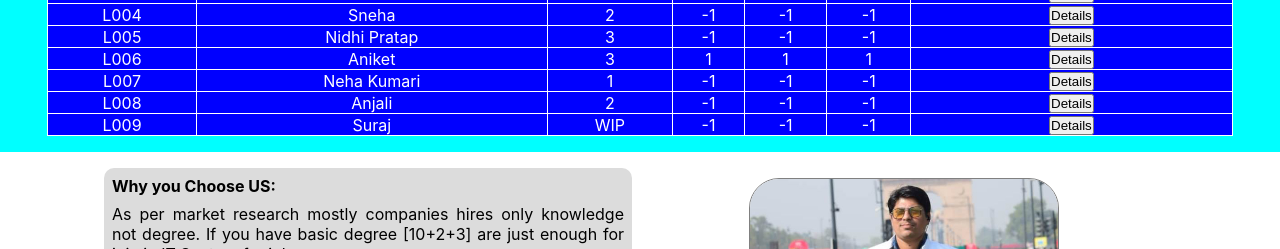
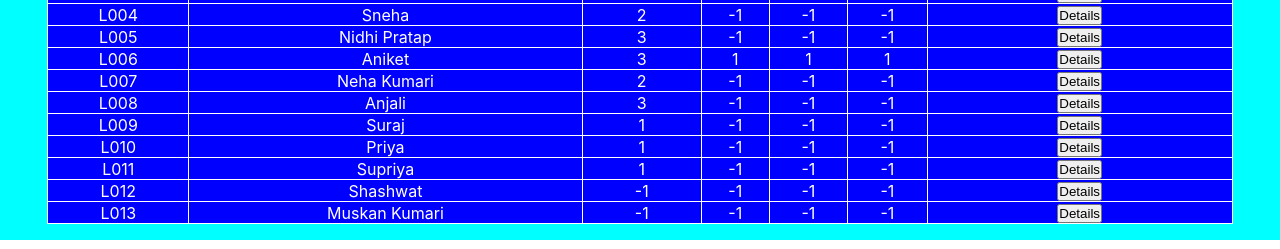
Before and after one commit to Pratap-Jitendra/LearningwithTeaGroups, a React (Create React App) app: page /students in a window 1280 px wide. Shown: the part 703-952 px from the top of the page. Built offline with nearby package versions, Linux system fonts and the light colour scheme.

Commit message:
Logo update

```diff
--- a/src/Components/About.js
+++ b/src/Components/About.js
@@ -1,6 +1,7 @@
 import React from 'react'
 import sneha from '../image/sneha.jpeg'
 import logo2 from '../image/project.jpg';
+import front from '../image/front.jpeg';
 
 const About = () => {
     return (
@@ -16,7 +17,7 @@ const About = () => {
                     <p>VI to X classes online like HOME Tutaion</p>
                 </div>
                 <div className='rightside'>
-                    <img src="https://images.unsplash.com/photo-1573164574572-cb89e39749b4?ixlib=rb-4.0.3&ixid=MnwxMjA3fDB8MHxwaG90by1wYWdlfHx8fGVufDB8fHx8&auto=format&fit=crop&w=869&q=80" alt="faculty1" />
+                    <img src={front} alt="faculty1" />
                 </div>
             </div>
 
--- a/src/Components/Course.js
+++ b/src/Components/Course.js
@@ -1,7 +1,7 @@
 import React from 'react'
 import { FaPhone } from 'react-icons/fa';
 import first from '../image/first.jpg';
-import second from '../image/second.jpg';
+import second from '../image/front.jpeg';
 import logo1 from '../image/online.jpg';
 
 const Course = () => {
--- a/src/Components/Details.json
+++ b/src/Components/Details.json
@@ -1,109 +1,133 @@
 [
-
     {
-      "Code" :"L001",
-      "Name" :"Swati Kumari",
-      "Regs" :"OK",
-      "CV" :"1",
-       "Quiz1":"1",
-      "Quiz2":"1",
-      "Quiz3":"1",
+        "Code": "L001",
+        "Name": "Swati Kumari",
+        "Regs": "OK",
+        "CV": "1",
+        "Quiz1": "1",
+        "Quiz2": "1",
+        "Quiz3": "1",
         "Placement": "Placement Done at Contentra Technology"
-
     },
     {
-        "Code" :"L002",
-        "Name" :"Anuradha",
-        "Regs" :"OK",
-        "CV" :"3",
-         "Quiz1":"-1",
-        "Quiz2":"-1",
-        "Quiz3":"-1",
+        "Code": "L002",
+        "Name": "Anuradha",
+        "Regs": "OK",
+        "CV": "3",
+        "Quiz1": "-1",
+        "Quiz2": "-1",
+        "Quiz3": "-1",
         "Placement": "Course Not Completed"
-
     },
     {
-            "Code" :"L003",
-            "Name" :"Laxmi",
-            "Regs" :"OK",
-            "CV" :"3",
-             "Quiz1":"-1",
-            "Quiz2":"-1",
-            "Quiz3":"-1",
+        "Code": "L003",
+        "Name": "Laxmi",
+        "Regs": "OK",
+        "CV": "3",
+        "Quiz1": "-1",
+        "Quiz2": "-1",
+        "Quiz3": "-1",
         "Placement": "Course Not Completed"
-
     },
     {
-                "Code" :"L004",
-                "Name" :"Sneha",
-                "Regs" :"OK",
-                "CV" :"2",
-                 "Quiz1":"-1",
-                "Quiz2":"-1",
-                "Quiz3":"-1",
+        "Code": "L004",
+        "Name": "Sneha",
+        "Regs": "OK",
+        "CV": "2",
+        "Quiz1": "-1",
+        "Quiz2": "-1",
+        "Quiz3": "-1",
         "Placement": "Course Not Completed"
-
     },
     {
-                    "Code" :"L005",
-                    "Name" :"Nidhi Pratap",
-                    "Regs" :"OK",
-                    "CV" :"3",
-                     "Quiz1":"-1",
-                    "Quiz2":"-1",
-                    "Quiz3":"-1",
+        "Code": "L005",
+        "Name": "Nidhi Pratap",
+        "Regs": "OK",
+        "CV": "3",
+        "Quiz1": "-1",
+        "Quiz2": "-1",
+        "Quiz3": "-1",
         "Placement": "Course Not Completed"
-
     },
     {
-                        "Code" :"L006",
-                        "Name" :"Aniket",
-                        "Regs" :"OK",
-                        "CV" :"3",
-                         "Quiz1":"1",
-                        "Quiz2":"1",
-                        "Quiz3":"1",
+        "Code": "L006",
+        "Name": "Aniket",
+        "Regs": "OK",
+        "CV": "3",
+        "Quiz1": "1",
+        "Quiz2": "1",
+        "Quiz3": "1",
         "Placement": "Planman Technology, Okhla"
-
     },
     {
-                            "Code" :"L007",
-                            "Name" :"Neha Kumari",
-                            "Regs" :"OK",
-                            "CV" :"1",
-                             "Quiz1":"-1",
-                            "Quiz2":"-1",
-                            "Quiz3":"-1",
+        "Code": "L007",
+        "Name": "Neha Kumari",
+        "Regs": "OK",
+        "CV": "2",
+        "Quiz1": "-1",
+        "Quiz2": "-1",
+        "Quiz3": "-1",
         "Placement": "Course Not Completed"
-
     },
     {
-                                "Code" :"L008",
-                                "Name" :"Anjali",
-                                "Regs" :"OK",
-                                "CV" :"2",
-                                 "Quiz1":"-1",
-                                "Quiz2":"-1",
-                                "Quiz3":"-1",
+        "Code": "L008",
+        "Name": "Anjali",
+        "Regs": "OK",
+        "CV": "3",
+        "Quiz1": "-1",
+        "Quiz2": "-1",
+        "Quiz3": "-1",
         "Placement": "Course Not Completed"
-
     },
     {
-                                    "Code" :"L009",
-                                    "Name" :"Suraj",
-                                    "Regs" :"OK",
-                                    "CV" :"WIP",
-                                     "Quiz1":"-1",
-                                    "Quiz2":"-1",
-                                    "Quiz3":"-1",
+        "Code": "L009",
+        "Name": "Suraj",
+        "Regs": "OK",
+        "CV": "1",
+        "Quiz1": "-1",
+        "Quiz2": "-1",
+        "Quiz3": "-1",
         "Placement": "Course Not Completed"
-
+    },
+      {
+        "Code": "L010",
+        "Name": "Priya",
+        "Regs": "--",
+        "CV": "1",
+        "Quiz1": "-1",
+        "Quiz2": "-1",
+        "Quiz3": "-1",
+        "Placement": "Course Not Completed"
+    },
+    {
+        "Code": "L011",
+        "Name": "Supriya",
+        "Regs": "--",
+        "CV": "1",
+        "Quiz1": "-1",
+        "Quiz2": "-1",
+        "Quiz3": "-1",
+        "Placement": "Course Not Completed"
+    },
+      {
+        "Code": "L012",
+        "Name": "Shashwat",
+        "Regs": "OK",
+        "CV": "-1",
+        "Quiz1": "-1",
+        "Quiz2": "-1",
+        "Quiz3": "-1",
+        "Placement": "Course Not Completed"
+    },
+      {
+        "Code": "L013",
+        "Name": "Muskan Kumari",
+        "Regs": "OK",
+        "CV": "-1",
+        "Quiz1": "-1",
+        "Quiz2": "-1",
+        "Quiz3": "-1",
+        "Placement": "Course Not Completed"
     }
 
-
-
-
-
-
-
 ]
--- a/src/Components/Nav.js
+++ b/src/Components/Nav.js
@@ -1,5 +1,5 @@
 import React, { useState } from 'react';
-import learing from '../image/learning.png';
+import learing from '../image/logo.jpeg';
 import { Link } from 'react-router-dom';
 import { FaBars, FaTimes } from 'react-icons/fa';
 import '../App.css';
```
Also changed, not shown: src/Components/Hero.js (+5 -3 lines), src/image/front.jpeg (added), src/image/logo.jpeg (added). Lines whose indentation alone changed are shown as unchanged.
